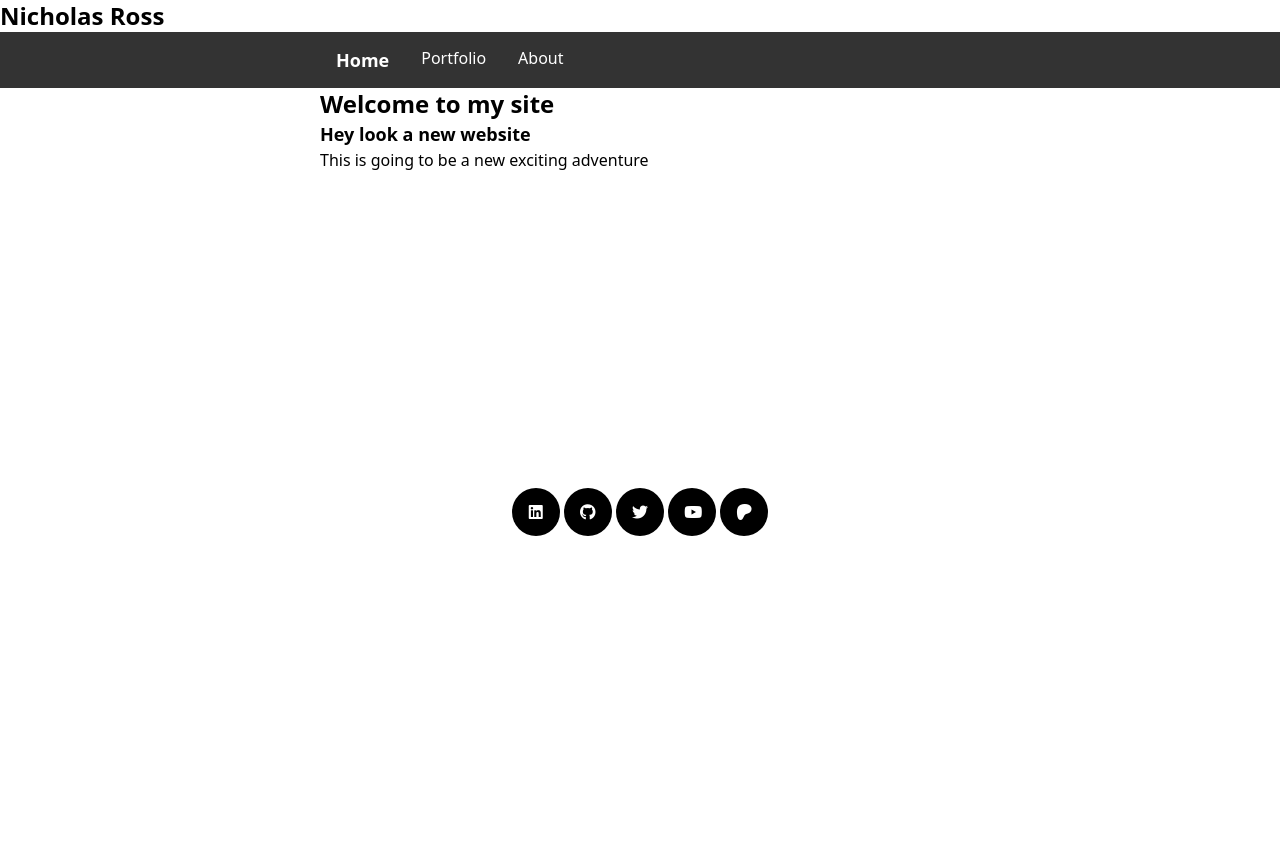
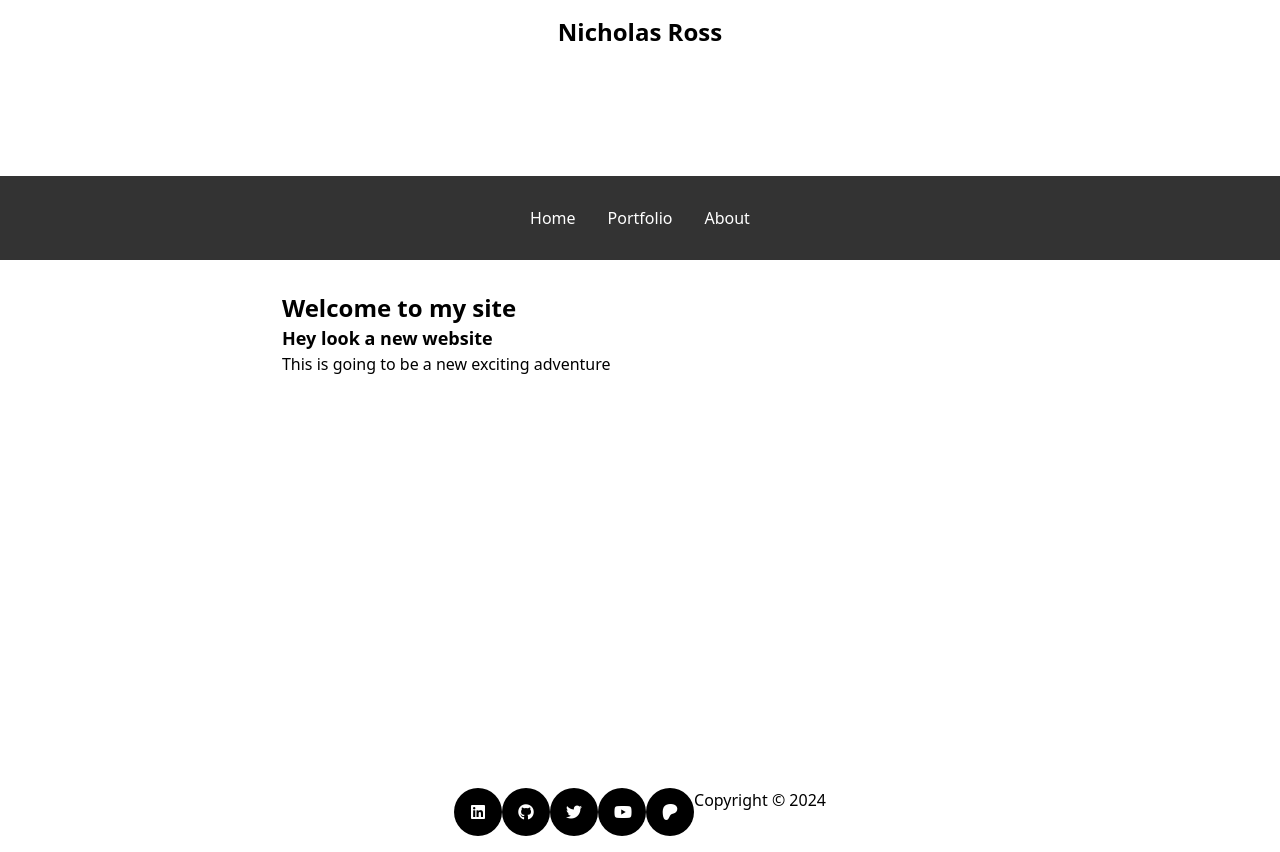
Before and after one commit to LeAlchemist/website, a SvelteKit app: page / in a window 1280 px wide. Before the commit the page ends 800 px from the top, so only its background shows below. Built offline with nearby package versions, Linux system fonts and the light colour scheme; what tailwindcss-spring would draw is missing.

Commit message:
Updated base layout to use flex grids

```diff
--- a/src/routes/+layout.svelte
+++ b/src/routes/+layout.svelte
@@ -1,5 +1,4 @@
 <script>
-	import { page } from "$app/stores";
   	import "../app.css";
 </script>
 
@@ -15,34 +14,26 @@
 	/>
 </head>
 
-<header>
+<div class="flex flex-col space-y-4">
+	<div class="p-4 h-[20vh] flex place-content-center">
 		<h1>Nicholas Ross</h1>
-</header>
-
-<nav class= "bg-[#333]">
-	<ul class= "list-none m-auto p-0 overflow-hidden w-[50vw]">
-		<li class= "float-left">
-			<a class="block text-white text-center px-[16px] py-[14px] spring-bounce-60 spring-duration-300 transition-transform hover:scale-150 hover:bg-[#111]" href="/" aria-current={$page.url.pathname === "/"}><h3>Home</h3></a>
-		</li>
-
-		<li class= "float-left">
-			<a class="block text-white text-center px-[16px] py-[14px] spring-bounce-60 spring-duration-300 transition-transform hover:scale-150 hover:bg-[#111]" href="/portfolio" aria-current={$page.url.pathname === "/portfolio"}>Portfolio</a>
-		</li>
-
-		<!--<li class= "float-left">
-			<a class="block text-white text-center px-[16px] py-[14px] spring-bounce-60 spring-duration-300 transition-transform hover:scale-150 hover:bg-[#111]" href="/blog" aria-current={$page.url.pathname === "/blog"}>Blog</a>
-		</li>-->
-
-		<li class= "float-left">
-			<a class="block text-white text-center px-[16px] py-[14px] spring-bounce-60 spring-duration-300 transition-transform hover:scale-150 hover:bg-[#111]" href="/about" aria-current={$page.url.pathname === "/about"}>About</a>
-		</li>
-	</ul>
-</nav>
-
+	</div>
+  	<div class="p-4 min-h-[5vh] flex sticky top-0 bg-[#333] place-content-center">
+		<a class="text-white text-center px-[16px] py-[14px] spring-bounce-60 spring-duration-300 transition-transform hover:scale-150 hover:bg-[#111]"
+		href="/">Home</a>
+		<a class="text-white text-center px-[16px] py-[14px] spring-bounce-60 spring-duration-300 transition-transform hover:scale-150 hover:bg-[#111]"
+		href="/portfolio">Portfolio</a>
+		<a class="text-white text-center px-[16px] py-[14px] spring-bounce-60 spring-duration-300 transition-transform hover:scale-150 hover:bg-[#111]"
+		href="/about">About</a>
+	</div>
+  	<div class="min-h-[60vh] flex flex-row space-x-4">
+		<div class="p-4 w-[20vw]"></div>
+		<div class="p-4 w-[60vw]">
 			<slot></slot>
-
-<footer class="m-auto text-center justify-left w-50vw">
-	<!--social media links here-->
+		</div>
+		<div class="p-4 w-[20vw]"></div>
+	</div>
+  	<div class="p-4 h-[10vh] flex place-content-center">
 		<a href="https://www.linkedin.com/in/nicholas-ross-a17023b0/" class="fa-brands fa-linkedin p-[16px] text-[16px] w-[48px] h-[48px] text-center rounded-[50%] text-white bg-black spring-bounce-60 spring-duration-300 transition-transform hover:scale-150 hover:z-10 hover:opacity-[50%]" target="_blank">
 		</a>
 		<a href="https://www.github.com/lealchemist" class="fa-brands fa-github p-[16px] text-[16px] w-[48px] h-[48px] text-center rounded-[50%] text-white bg-black spring-bounce-60 spring-duration-300 transition-transform hover:scale-150 hover:z-10 hover:opacity-[50%]" target="_blank">
@@ -53,4 +44,6 @@
 		</a>
 		<a href="https://patreon.com/NicholasRoss" class="fa-brands fa-patreon p-[16px] text-[16px] w-[48px] h-[48px] text-center rounded-[50%] text-white bg-black spring-bounce-60 spring-duration-300 transition-transform hover:scale-150 hover:z-10 hover:opacity-[50%]" target="_blank">
 		</a>
-</footer>
+		Copyright © 2024
+	</div>
+</div>
--- a/src/routes/+page.svelte
+++ b/src/routes/+page.svelte
@@ -1,5 +1,3 @@
-<div class="m-auto min-h-[50vh] w-[50vw] text-left justify-left">
     <h1>Welcome to my site</h1>
     <h3>Hey look a new website</h3>
     <p>This is going to be a new exciting adventure</p>
-</div>
```
Lines whose indentation alone changed are shown as unchanged.
